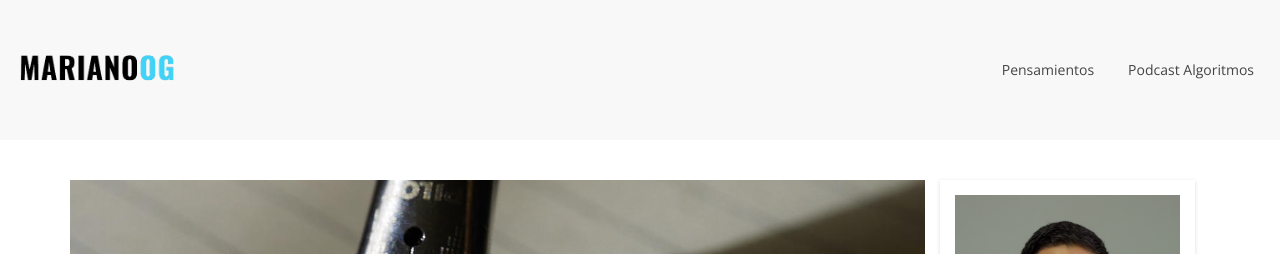
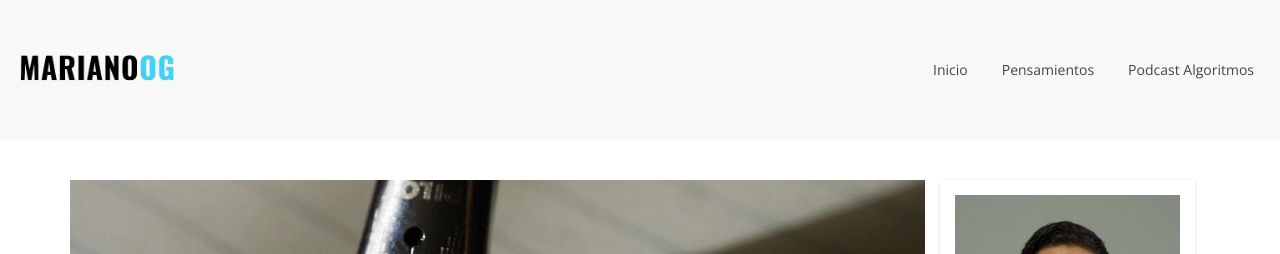
Before and after one commit to MarianoOG/marianoog.github.io, a Jekyll site: the page built from _posts/2019-08-20-001-Escribir.md, in a window 1280 px wide. Shown: the top 254 px of the page. Built offline with Jekyll 4.4.1, drawn with Linux system fonts in a browser that asks for light colours; comment, search, counter and statistics services are not loaded.

Commit message:
small fixes

```diff
--- a/_includes/themes/bootstrap/default.html
+++ b/_includes/themes/bootstrap/default.html
@@ -1,5 +1,5 @@
 <!DOCTYPE html>
-<html lang="en">
+<html lang="es">
   <head>
     <meta charset="utf-8">
     <meta http-equiv="X-UA-Compatible" content="IE=edge">
--- a/_includes/themes/bootstrap/nav-bar.html
+++ b/_includes/themes/bootstrap/nav-bar.html
@@ -9,6 +9,9 @@
               <div class="collapse navbar-collapse justify-content-end" id="navbar1">
                 <ul class="navbar-nav">
                   <li class="nav-item">
+                    <a class="nav-link" href="/">Inicio</a>
+                  </li>
+                  <li class="nav-item">
                     <a class="nav-link" href="/Pensamientos">Pensamientos</a>
                   </li>
                   <li class="nav-item">
```
Also changed, not shown: _posts/2019-08-20-001-Escribir.md (+2 -2 lines), README.md.
